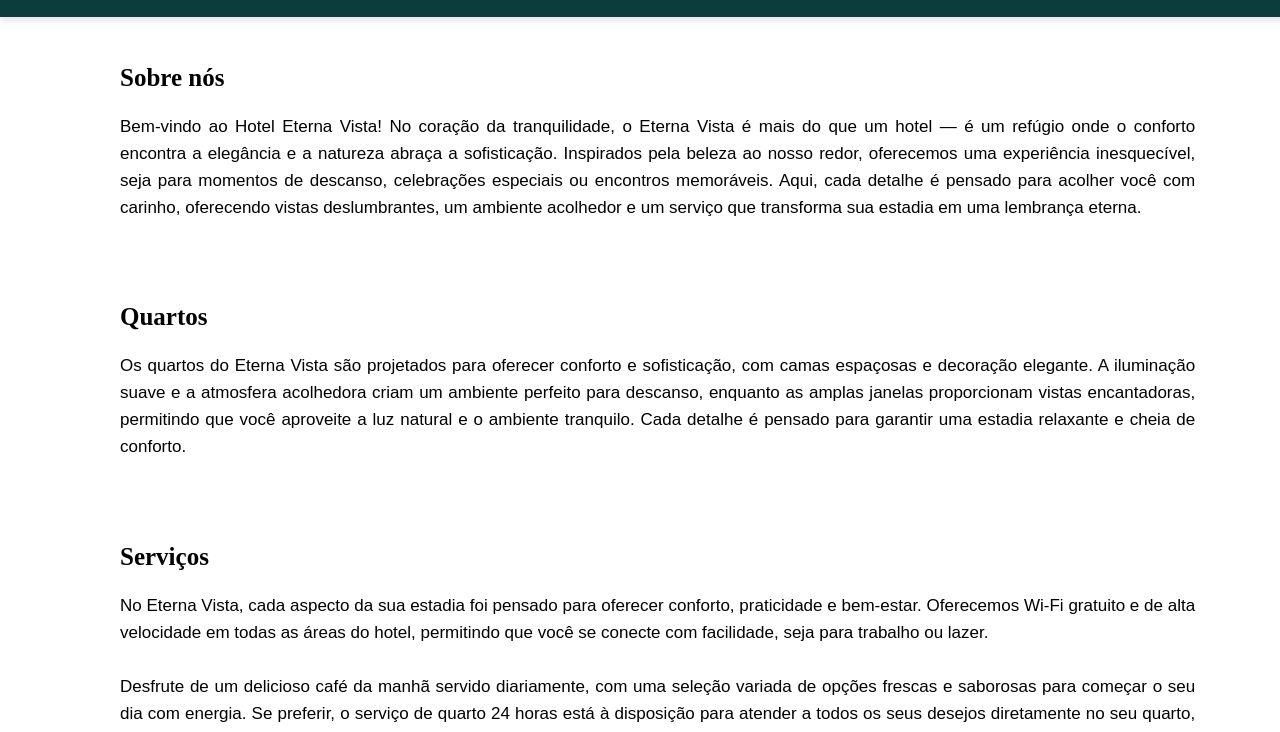
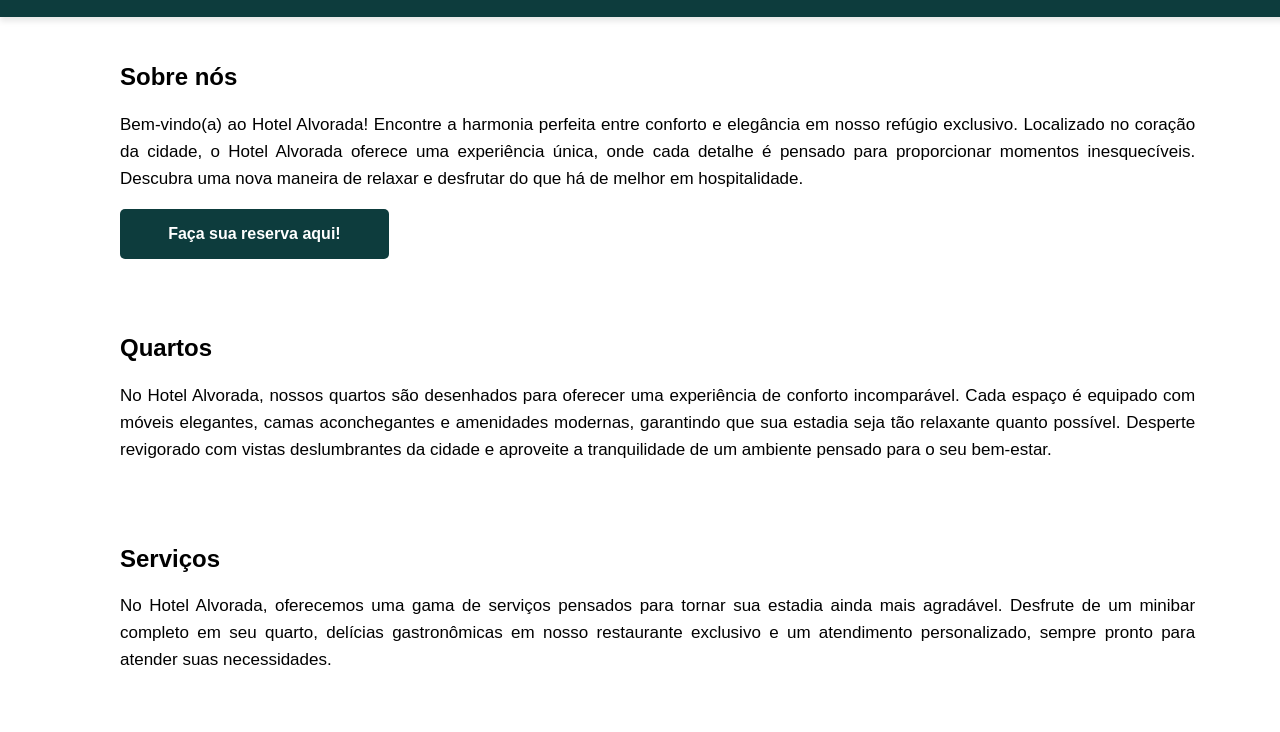
Before and after one commit to miiprado/projeto-Hotelaria, a website: page Projeto-Hotelaria/cliente/sobre.html in a window 1280 px wide. Shown: the part 67-799 px from the top of the page. Drawn offline with Linux system fonts and the light colour scheme.

Commit message:
Add files via upload
atualizei + coisa

```diff
--- a/Projeto-Hotelaria/cliente/sobre.html
+++ b/Projeto-Hotelaria/cliente/sobre.html
@@ -26,24 +26,22 @@
     <section class="sobre">
       <div class="info-section">
         <h1 id="sobre">Sobre nós</h1>
-        <p>Bem-vindo ao Hotel Eterna Vista!
-          No coração da tranquilidade, o Eterna Vista é mais do que um hotel — é um refúgio onde o conforto encontra a
-          elegância e a natureza abraça a sofisticação.
-          Inspirados pela beleza ao nosso redor, oferecemos uma experiência inesquecível, seja para momentos de
-          descanso, celebrações especiais ou encontros memoráveis.
-          Aqui, cada detalhe é pensado para acolher você com carinho, oferecendo vistas deslumbrantes, um ambiente
-          acolhedor e um serviço que transforma sua estadia em uma lembrança eterna.
+        <p>Bem-vindo(a) ao Hotel Alvorada!
+          Encontre a harmonia perfeita entre conforto e elegância em nosso refúgio exclusivo. Localizado no coração da
+          cidade, o Hotel Alvorada oferece uma experiência única, onde cada detalhe é pensado para proporcionar momentos
+          inesquecíveis. Descubra uma nova maneira de relaxar e desfrutar do que há de melhor em hospitalidade.
         </p>
+        <button href="reservas.html">Faça sua reserva aqui!</button>
       </div>
     </section>
 
     <section class="quartos">
       <div class="info-section">
         <h1 id="quartosnome">Quartos</h1>
-        <p>Os quartos do Eterna Vista são projetados para oferecer conforto e sofisticação, com camas espaçosas e
-          decoração elegante. A iluminação suave e a atmosfera acolhedora criam um ambiente perfeito para descanso,
-          enquanto as amplas janelas proporcionam vistas encantadoras, permitindo que você aproveite a luz natural e o
-          ambiente tranquilo. Cada detalhe é pensado para garantir uma estadia relaxante e cheia de conforto.
+        <p>No Hotel Alvorada, nossos quartos são desenhados para oferecer uma experiência de conforto incomparável. Cada
+          espaço é equipado com móveis elegantes, camas aconchegantes e amenidades modernas, garantindo que sua estadia
+          seja tão relaxante quanto possível. Desperte revigorado com vistas deslumbrantes da cidade e aproveite a
+          tranquilidade de um ambiente pensado para o seu bem-estar.
         </p>
       </div>
     </section>
@@ -51,21 +49,9 @@
     <section class="serviços">
       <div class="info-section">
         <h1 id="serviçosnome">Serviços</h1>
-        <p>No Eterna Vista, cada aspecto da sua estadia foi pensado para oferecer conforto, praticidade e bem-estar.
-          Oferecemos Wi-Fi gratuito e de alta velocidade em todas as áreas do hotel, permitindo que você se conecte com
-          facilidade, seja para trabalho ou lazer.
-          <br><br>
-          Desfrute de um delicioso café da manhã servido diariamente, com uma seleção variada de opções frescas e
-          saborosas para começar o seu dia com energia. Se preferir, o serviço de quarto 24 horas está à disposição para
-          atender a todos os seus desejos diretamente no seu quarto, com refeições e bebidas à sua escolha.
-          <br><br>
-          Cada um de nossos quartos é equipado com frigobar, oferecendo uma seleção de bebidas e snacks para sua
-          conveniência. O ar-condicionado ajustável garante que você desfrute do ambiente com a temperatura ideal,
-          enquanto a cama confortável e a decoração aconchegante criam o espaço perfeito para relaxamento.
-
-          Além disso, o hotel disponibiliza serviço de lavanderia, estacionamento gratuito e recepção 24 horas, para
-          garantir que sua estadia seja ainda mais conveniente e tranquila. Cada detalhe foi pensado para tornar sua
-          experiência no Eterna Vista inesquecível.
+        <p>No Hotel Alvorada, oferecemos uma gama de serviços pensados para tornar sua estadia ainda mais agradável.
+          Desfrute de um minibar completo em seu quarto, delícias gastronômicas em nosso restaurante exclusivo e um
+          atendimento personalizado, sempre pronto para atender suas necessidades.
         </p>
       </div>
     </section>
@@ -80,7 +66,10 @@
     <section class="contato">
       <div class="info-section">
         <h1 id="contatonome">Fale Conosco</h1>
-        <p></p>
+        <p>Para reservas, dúvidas ou qualquer assistência, entre em contato conosco.<br><br>
+        <b>Telefone:</b> (19) 1234-5678<br>
+        <b>Email:</b> contato@hotelalvorada.com<br>
+        <b>Endereço:</b> *ainda sem localizaçao</p>
       </div>
     </section>
   </main>
--- a/Projeto-Hotelaria/style.css
+++ b/Projeto-Hotelaria/style.css
@@ -10,10 +10,11 @@ body {
     color: black;
 }
 
-body h1{
+/*
+body h1 {
     font-family: 'merriwheater';
     font-size: 25px;
-}
+}*/
 
 header {
     background-color: rgb(13, 60, 61);
@@ -25,7 +26,7 @@ header {
     width: 98%;
     box-shadow: 0 4px 6px rgba(0, 0, 0, 0.1);
     position: fixed;
-    top:0;
+    top: 0;
     display: flex;
 }
 
@@ -57,7 +58,8 @@ nav button {
     margin-right: 10px;
 }
 
-.login-box, .register-box {
+.login-box,
+.register-box {
     width: 400px;
     height: 100%;
     margin: 50px auto;
@@ -67,17 +69,17 @@ nav button {
     text-align: center;
     background-color: #ffffff;
     color: rgb(0, 0, 0);
-    margin-top: 150px;
+    margin-top: 100px;
 }
 
-.login-box img{
+.login-box img {
     margin-top: 40px;
     margin-bottom: 40px;
     width: 300px;
 }
 
-.login-box #bemvindo{
-    font-family:sans-serif;
+.login-box #bemvindo {
+    font-family: sans-serif;
     margin-bottom: 40px;
     margin-top: 20px;
     color: rgb(13, 60, 61);
@@ -85,8 +87,8 @@ nav button {
     font-size: 20px;
 }
 
-.login-box #reservarquarto{
-    font-family:sans-serif;
+.login-box #reservarquarto {
+    font-family: sans-serif;
     margin-bottom: 40px;
     margin-top: 20px;
     color: rgb(13, 60, 61);
@@ -144,7 +146,11 @@ option:hover {
     color: white;
 }
 
-input[type="date"], input[type="text"], input[type="email"], input[type="password"], input[type="number"] {
+input[type="date"],
+input[type="text"],
+input[type="email"],
+input[type="password"],
+input[type="number"] {
     width: 92%;
     padding: 10px;
     margin-bottom: 15px;
@@ -177,10 +183,15 @@ label {
 form {
     display: flex;
     flex-direction: column;
-    gap: 15px; /* Espaço entre os campos */
+    gap: 15px;
+    /* Espaço entre os campos */
 }
 
-.sobre, .quartos, .serviços, .localização, .contato {
+.sobre,
+.quartos,
+.serviços,
+.localização,
+.contato {
     padding: 20px;
     display: flex;
     flex-direction: column;
@@ -202,28 +213,34 @@ form {
     color: rgb(0, 0, 0);
 }
 
-main{
+main {
     margin-top: 90px;
 }
 
-.link, #linktexto{
+.link,
+#linktexto {
     color: rgb(13, 60, 61);
 }
 
-.link{
+.link {
     cursor: pointer;
 }
 
 #buttonsReserva {
     display: flex;
     justify-content: space-between;
-    gap: 10px; /* Espaço entre os botões */
-    width: 100%; /* Garante que os botões ocupem toda a largura do contêiner */
-    text-align: center; /* Centraliza o texto no botão */
+    gap: 10px;
+    /* Espaço entre os botões */
+    width: 100%;
+    /* Garante que os botões ocupem toda a largura do contêiner */
+    text-align: center;
+    /* Centraliza o texto no botão */
 }
 
-#confirmarReserva, #cancelarReserva {
-    width: 50%; /* Ajuste para garantir que os botões fiquem ao lado um do outro */
+#confirmarReserva,
+#cancelarReserva {
+    width: 50%;
+    /* Ajuste para garantir que os botões fiquem ao lado um do outro */
     height: 50px;
     text-align: center;
     padding: 10px;
@@ -251,37 +268,47 @@ main{
 
 .quarto {
     display: flex;
-    justify-content: space-between; /* Espaço entre a imagem e as informações */
-    align-items: center; /* Alinha verticalmente no centro */
+    justify-content: space-between;
+    /* Espaço entre a imagem e as informações */
+    align-items: center;
+    /* Alinha verticalmente no centro */
     border: 2px solid rgb(13, 60, 61);
     border-radius: 10px;
     padding: 20px;
-    margin: 20px auto; /* Espaço entre os quadrados de cada quarto */
+    margin: 20px auto;
+    /* Espaço entre os quadrados de cada quarto */
     background-color: #ffffff;
-    box-shadow: 0 4px 6px rgba(0, 0, 0, 0.1); /* Adiciona uma leve sombra */
-    width: 90%; /* Ajuste a largura conforme necessário */
+    box-shadow: 0 4px 6px rgba(0, 0, 0, 0.1);
+    /* Adiciona uma leve sombra */
+    width: 90%;
+    /* Ajuste a largura conforme necessário */
     height: 30%;
 }
 
 .quarto .info {
-    flex: 1; /* Faz as informações ocuparem o máximo de espaço disponível */
-    text-align: left; /* Alinha o texto à esquerda */
+    flex: 1;
+    /* Faz as informações ocuparem o máximo de espaço disponível */
+    text-align: left;
+    /* Alinha o texto à esquerda */
 }
 
 .quarto img {
     width: 40%;
-    background-color: rgb(200, 200, 200); /* Cor de fundo como placeholder */
+    background-color: rgb(200, 200, 200);
+    /* Cor de fundo como placeholder */
     border-radius: 10px;
-    background-size: cover; /* Ajusta a imagem para cobrir todo o espaço */
-    background-position: center; /* Centraliza a imagem */
+    background-size: cover;
+    /* Ajusta a imagem para cobrir todo o espaço */
+    background-position: center;
+    /* Centraliza a imagem */
     margin-left: 20px;
 }
 
-.quarto h1{
+.quarto h1 {
     margin-bottom: 40px;
 }
 
-.quarto p{
+.quarto p {
     margin-bottom: 40px;
     font-weight: bold;
     color: rgb(13, 60, 61);
@@ -292,7 +319,8 @@ main{
     margin: 20px auto;
     display: flex;
     flex-direction: column;
-    gap: 15px; /* Espaço entre os hóspedes */
+    gap: 15px;
+    /* Espaço entre os hóspedes */
 }
 
 /* Estilo para cada hóspede */
@@ -309,17 +337,18 @@ main{
     font-weight: bold;
 }
 
-.buttonhospedes{
+.buttonhospedes {
     margin-bottom: 50px;
     margin-top: 0px;
 }
 
-.lista2{
+.lista2 {
     width: 80%;
     margin: 20px auto;
     display: flex;
     flex-direction: column;
-    gap: 2px; /* Espaço entre os hóspedes */
+    gap: 2px;
+    /* Espaço entre os hóspedes */
     border: 2px solid rgb(13, 60, 61);
     border-radius: 10px;
     padding: 5px;
@@ -333,15 +362,30 @@ main{
     color: rgb(13, 60, 61);
 }
 
-.lista2 h1{
-    font-family:sans-serif;
+.lista2 h1 {
+    font-family: sans-serif;
     margin-bottom: 20px;
     margin-top: 20px;
     font-weight: bold;
     font-size: 20px;
 }
 
-.lista2 p{
+.lista2 p {
     font-weight: bold;
     color: rgb(13, 60, 61);
 }
+
+.sobre button {
+    width: 25%;
+    justify-content: center;
+    align-items: center;
+}
+
+/* ocultar scrollbar */
+::-webkit-scrollbar {
+    display: none;
+}
+
+html {
+    scrollbar-width: none;
+}
```
Also changed, not shown: Projeto-Hotelaria/cliente/atualizarDados.html (+3 -3 lines), Projeto-Hotelaria/cliente/listaReservas.html (+0 -1 lines), Projeto-Hotelaria/cliente/quartos.html (+4 -4 lines), Projeto-Hotelaria/cliente/reservas.html (+1 -1 lines), Projeto-Hotelaria/login.html (+4 -4 lines).
